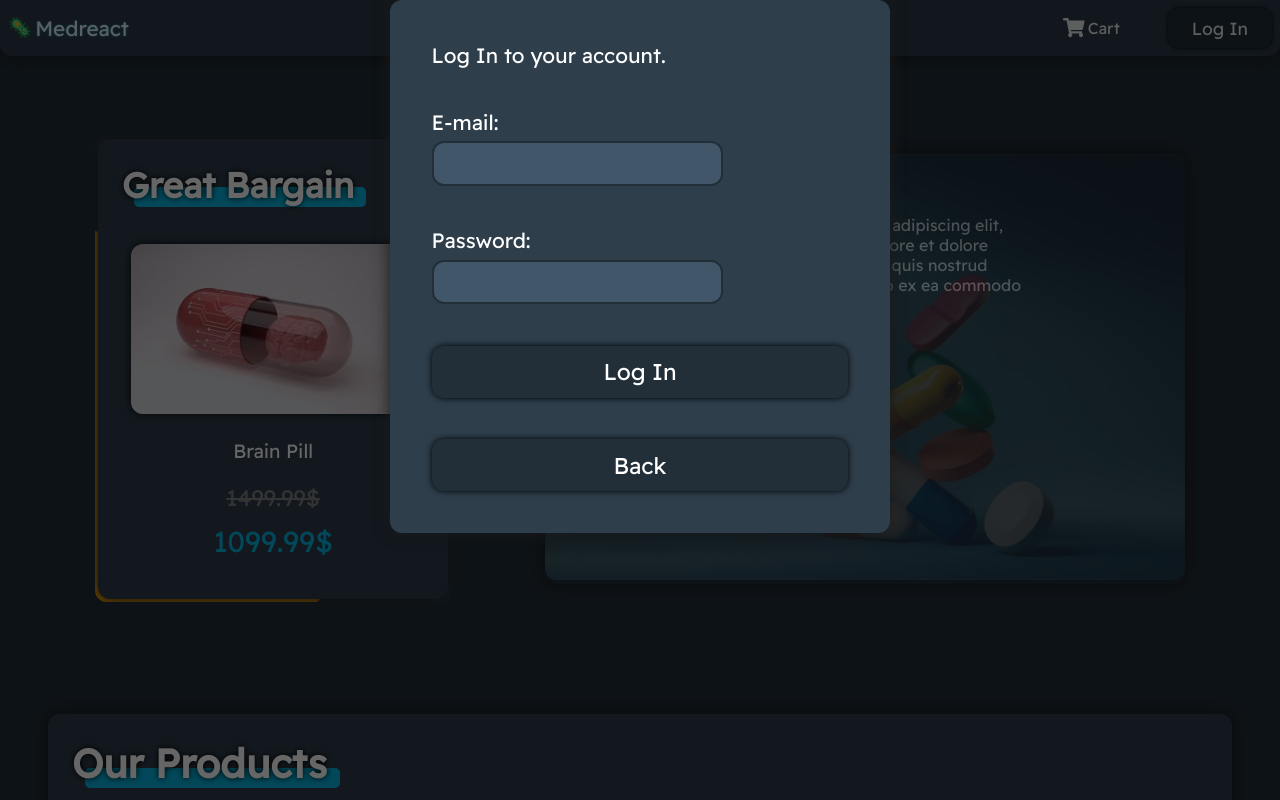
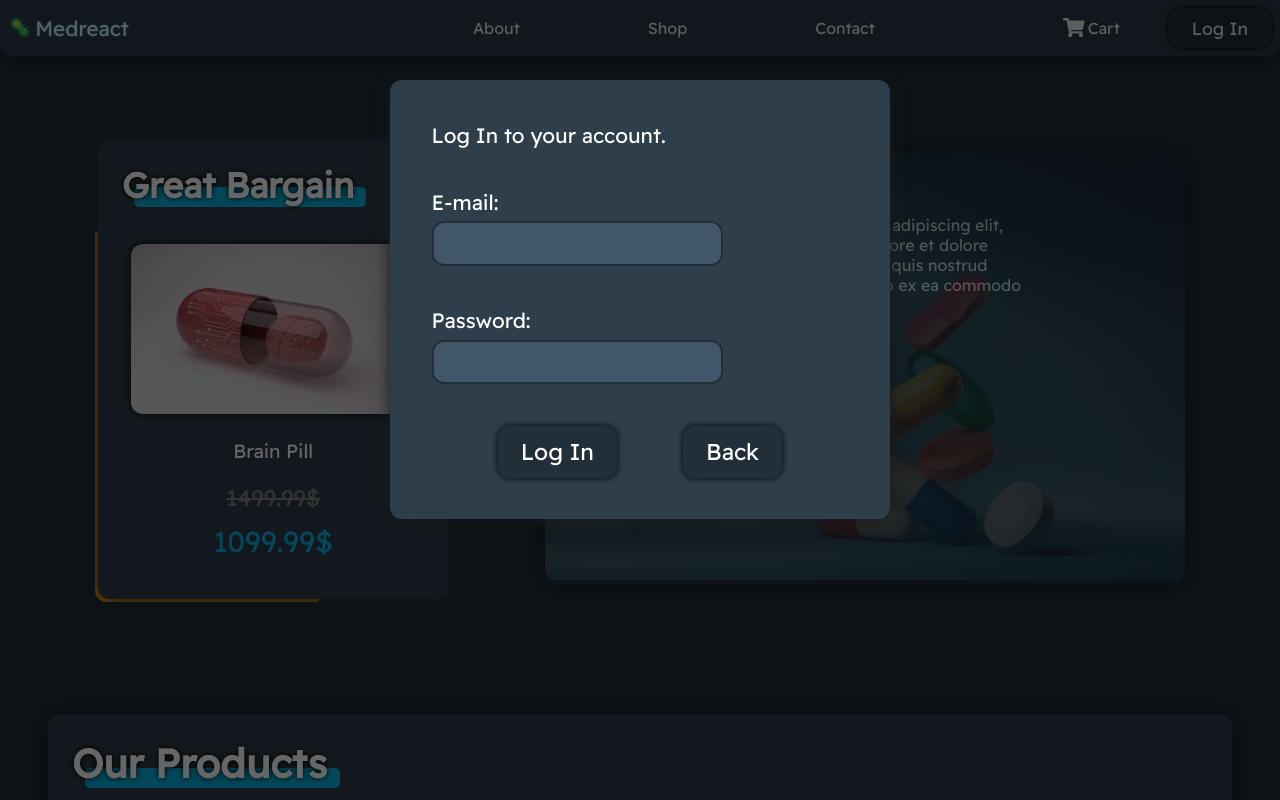
Before and after one commit to mweglowski/order-app, a React (Create React App) app: page / in a window 1280 px wide. Both pictures are taken after a click on the button "Log In". Shown: the top 800 px of the page. Built offline with nearby package versions, Linux system fonts and the light colour scheme.

Commit message:
styles for auth-box-log-in/log-out-controls

```diff
--- a/src/components/AuthBox/AuthBox.css
+++ b/src/components/AuthBox/AuthBox.css
@@ -3,6 +3,7 @@
 	flex-direction: column;
 	gap: 2em;
 	position: fixed;
+	top: 10%;
 	width: 500px;
 	margin-left:  calc((100vw - 500px) / 2);
 	padding: 2em;
@@ -38,3 +39,9 @@ input:focus {
 	border-bottom: 2px solid #06b5e0;
 	outline: none;
 }
+
+.auth-box-log-in-controls,
+.auth-box-log-out-controls {
+	display: flex;
+	justify-content: space-evenly;
+}
--- a/src/components/AuthBox/AuthBox.js
+++ b/src/components/AuthBox/AuthBox.js
@@ -30,16 +30,20 @@ const AuthBox = (props) => {
             </div>
             <div className="auth-control">
               <label className="auth-control-title">Password:</label>
-              <input />
+              <input type="password" />
             </div>
-            <Button onButtonClick={logIn}>Log In</Button>
-            <Button onButtonClick={hideAuthBox}>Back</Button>
+            <div className="auth-box-log-in-controls">
+              <Button onButtonClick={logIn}>Log In</Button>
+              <Button onButtonClick={hideAuthBox}>Back</Button>
+            </div>
           </>
         ) : (
           <>
             <div>Are you sure to log out?</div>
-            <Button onButtonClick={logOut}>Yes</Button>
-            <Button onButtonClick={hideAuthBox}>Cancel</Button>
+            <div className="auth-box-log-out-controls">
+              <Button onButtonClick={logOut}>Log Out</Button>
+              <Button onButtonClick={hideAuthBox}>Cancel</Button>
+            </div>
           </>
         )}
       </Card>
```
